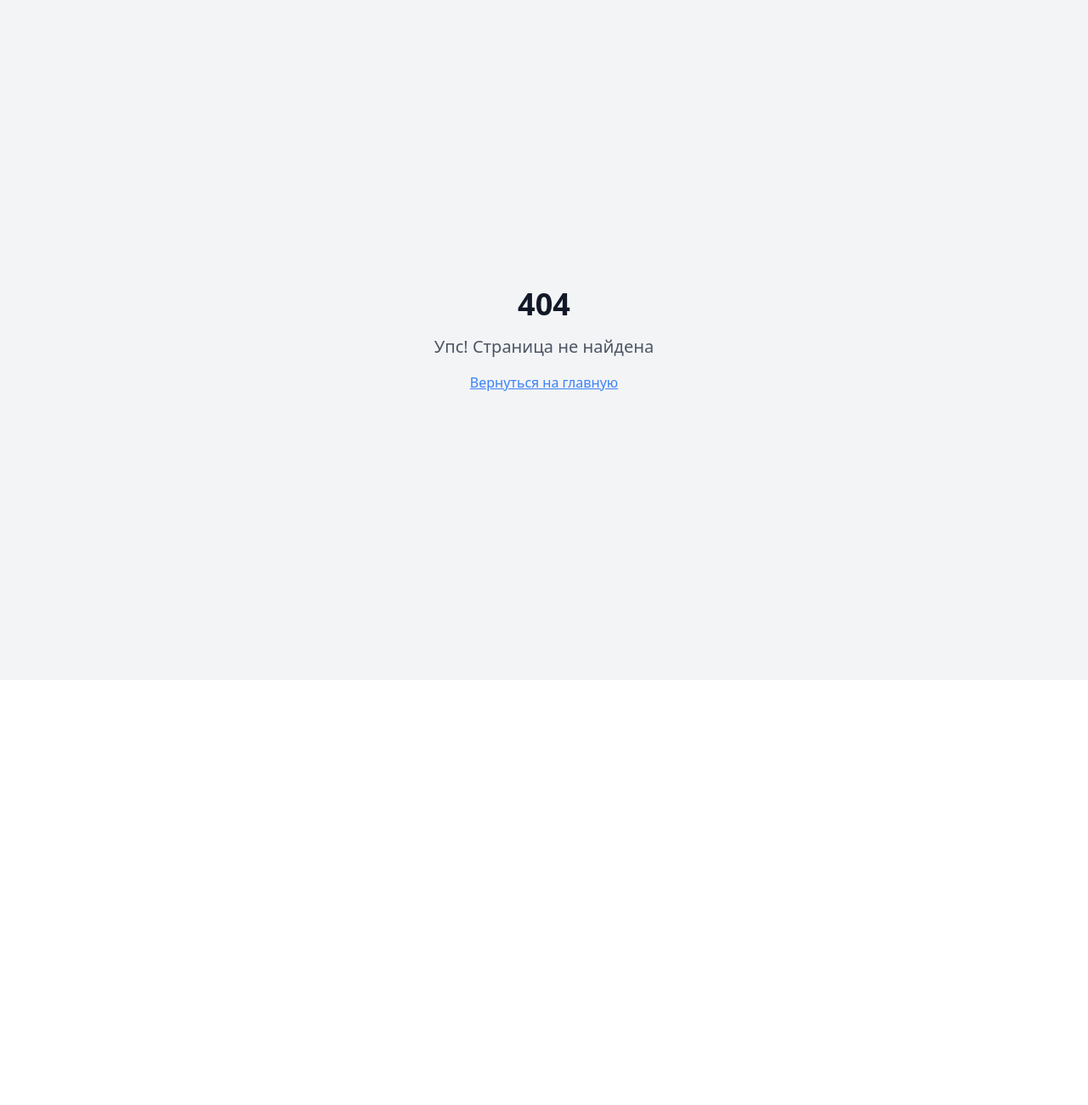
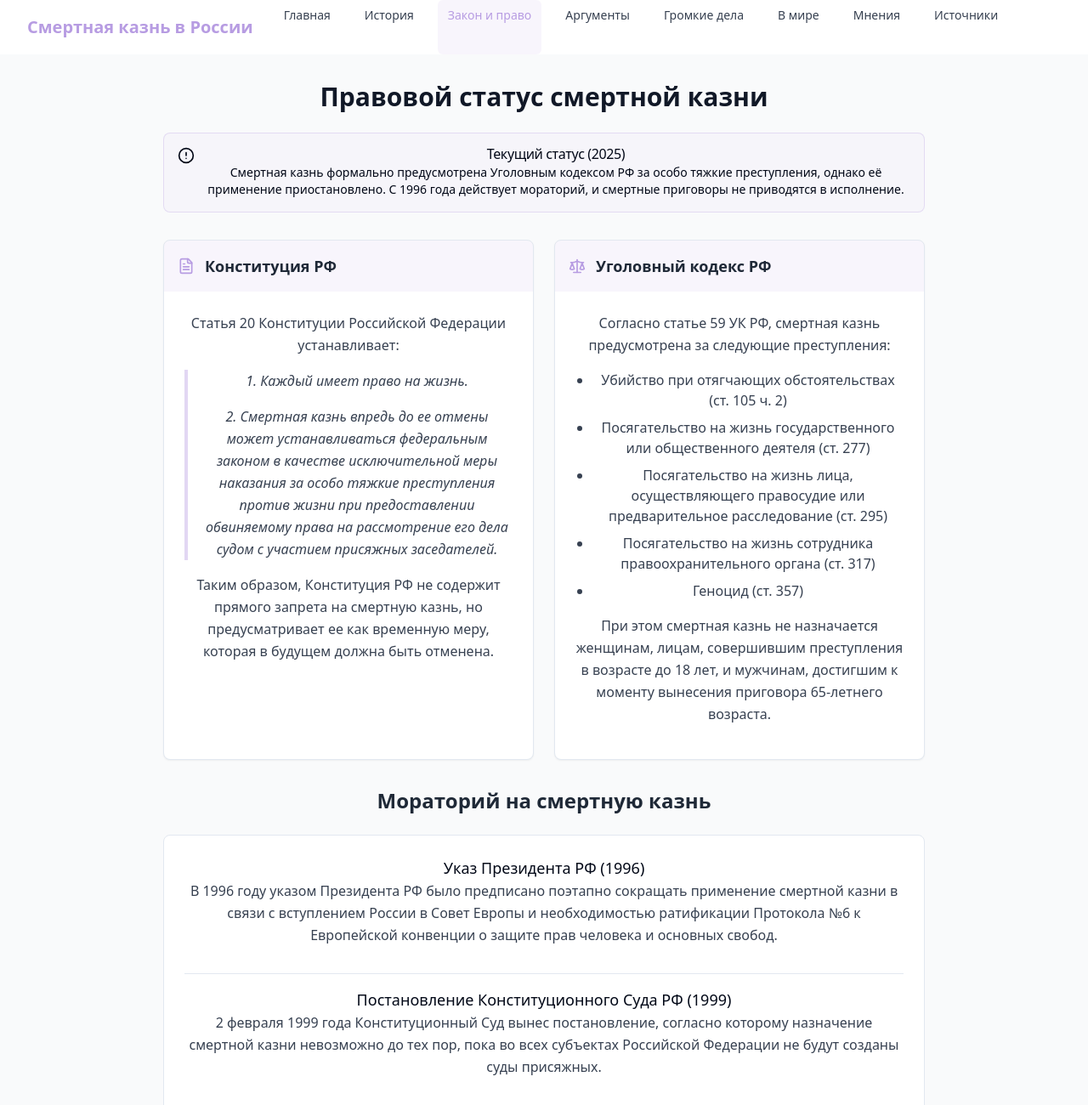
Before and after one commit to dyachenko-52/death-penalty-russia, a React (Vite) app: page /law in a window 1280 px wide. Before the commit this address had no page. Shown: the top 1300 px of the page at 85% size. Before the commit the page ends 800 px from the top, so only its background shows below. Built offline with nearby package versions, Linux system fonts and the light colour scheme.

Commit message:
Мораторий на смертную казнь в РФ

```diff
--- a/src/App.tsx
+++ b/src/App.tsx
@@ -2,6 +2,7 @@
 import { BrowserRouter as Router, Routes, Route } from 'react-router-dom';
 import Index from './pages/Index';
 import History from './pages/History';
+import Law from './pages/Law';
 import NotFound from './pages/NotFound';
 import './App.css';
 
@@ -11,6 +12,7 @@ function App() {
       <Routes>
         <Route path="/" element={<Index />} />
         <Route path="/history" element={<History />} />
+        <Route path="/law" element={<Law />} />
         <Route path="*" element={<NotFound />} />
       </Routes>
     </Router>
--- a/src/components/ui/alert.tsx
+++ b/src/components/ui/alert.tsx
@@ -1,3 +1,4 @@
+
 import * as React from "react"
 import { cva, type VariantProps } from "class-variance-authority"
 
--- a/src/components/ui/icon.tsx
+++ b/src/components/ui/icon.tsx
@@ -1,28 +1,44 @@
-import React from 'react';
-import * as LucideIcons from 'lucide-react';
-import { LucideProps } from 'lucide-react';
 
-interface IconProps extends LucideProps {
+import React from "react";
+import { LucideProps } from "lucide-react";
+import * as LucideIcons from "lucide-react";
+import { cn } from "@/lib/utils";
+
+export interface IconProps extends LucideProps {
   name: string;
   fallback?: string;
 }
 
-const Icon: React.FC<IconProps> = ({ name, fallback = 'CircleAlert', ...props }) => {
-  const IconComponent = (LucideIcons as Record<string, React.FC<LucideProps>>)[name];
+const Icon = React.forwardRef<SVGSVGElement, IconProps>(
+  ({ name, fallback, className, ...props }, ref) => {
+    const getIcon = () => {
+      const iconName = name.endsWith("Icon") ? name : `${name}Icon`;
 
-  if (!IconComponent) {
-    // Если иконка не найдена, используем fallback иконку
-    const FallbackIcon = (LucideIcons as Record<string, React.FC<LucideProps>>)[fallback];
+      // @ts-ignore - dynamic access to named exports
+      const LucideIcon = LucideIcons[name] || LucideIcons[iconName];
 
-    // Если даже fallback не найден, возвращаем пустой span
-    if (!FallbackIcon) {
-      return <span className="text-xs text-gray-400">[icon]</span>;
-    }
+      if (LucideIcon) {
+        return <LucideIcon className={cn(className)} ref={ref} {...props} />;
+      }
 
-    return <FallbackIcon {...props} />;
+      if (fallback) {
+        const FallbackIcon =
+          // @ts-ignore - dynamic access to named exports
+          LucideIcons[fallback] || LucideIcons[`${fallback}Icon`];
+
+        if (FallbackIcon) {
+          return <FallbackIcon className={cn(className)} ref={ref} {...props} />;
+        }
+      }
+
+      // Default fallback icon if nothing else works
+      return <LucideIcons.HelpCircleIcon className={cn(className)} ref={ref} {...props} />;
+    };
+
+    return getIcon();
   }
+);
 
-  return <IconComponent {...props} />;
-};
+Icon.displayName = "Icon";
 
 export default Icon;
--- a/src/components/ui/separator.tsx
+++ b/src/components/ui/separator.tsx
@@ -1,3 +1,4 @@
+
 import * as React from "react"
 import * as SeparatorPrimitive from "@radix-ui/react-separator"
 
--- /dev/null
+++ b/src/pages/Law.tsx
@@ -0,0 +1,139 @@
+
+import PageLayout from '@/components/PageLayout';
+import { Card, CardContent } from '@/components/ui/card';
+import { Separator } from '@/components/ui/separator';
+import { AlertCircle, Scale, FileText, GavelIcon } from 'lucide-react';
+import { Alert, AlertDescription, AlertTitle } from '@/components/ui/alert';
+import Icon from '@/components/ui/icon';
+
+const Law = () => {
+  return (
+    <PageLayout>
+      <div className="animate-fade-in max-w-4xl mx-auto">
+        <h1>Правовой статус смертной казни</h1>
+
+        <Alert className="mb-8 border-primary/30 bg-primary/5">
+          <Icon name="AlertCircle" className="h-5 w-5" />
+          <AlertTitle className="font-medium">Текущий статус (2025)</AlertTitle>
+          <AlertDescription>
+            Смертная казнь формально предусмотрена Уголовным кодексом РФ за особо тяжкие преступления,
+            однако её применение приостановлено. С 1996 года действует мораторий, и смертные приговоры
+            не приводятся в исполнение.
+          </AlertDescription>
+        </Alert>
+
+        <div className="grid gap-6 md:grid-cols-2 mb-8">
+          <Card className="overflow-hidden">
+            <div className="bg-primary/10 p-4 flex items-center gap-3">
+              <Icon name="FileText" className="text-primary h-5 w-5" />
+              <h2 className="font-semibold text-lg m-0">Конституция РФ</h2>
+            </div>
+            <CardContent className="pt-6">
+              <p>
+                Статья 20 Конституции Российской Федерации устанавливает:
+              </p>
+              <blockquote className="border-l-4 border-primary/40 pl-4 italic my-4">
+                <p>1. Каждый имеет право на жизнь.</p>
+                <p>2. Смертная казнь впредь до ее отмены может устанавливаться федеральным законом в качестве исключительной меры наказания за особо тяжкие преступления против жизни при предоставлении обвиняемому права на рассмотрение его дела судом с участием присяжных заседателей.</p>
+              </blockquote>
+              <p>
+                Таким образом, Конституция РФ не содержит прямого запрета на смертную казнь,
+                но предусматривает ее как временную меру, которая в будущем должна быть отменена.
+              </p>
+            </CardContent>
+          </Card>
+
+          <Card className="overflow-hidden">
+            <div className="bg-primary/10 p-4 flex items-center gap-3">
+              <Icon name="Scale" className="text-primary h-5 w-5" />
+              <h2 className="font-semibold text-lg m-0">Уголовный кодекс РФ</h2>
+            </div>
+            <CardContent className="pt-6">
+              <p>
+                Согласно статье 59 УК РФ, смертная казнь предусмотрена за следующие преступления:
+              </p>
+              <ul className="my-4">
+                <li>Убийство при отягчающих обстоятельствах (ст. 105 ч. 2)</li>
+                <li>Посягательство на жизнь государственного или общественного деятеля (ст. 277)</li>
+                <li>Посягательство на жизнь лица, осуществляющего правосудие или предварительное расследование (ст. 295)</li>
+                <li>Посягательство на жизнь сотрудника правоохранительного органа (ст. 317)</li>
+                <li>Геноцид (ст. 357)</li>
+              </ul>
+              <p>
+                При этом смертная казнь не назначается женщинам, лицам, совершившим преступления в возрасте до 18 лет,
+                и мужчинам, достигшим к моменту вынесения приговора 65-летнего возраста.
+              </p>
+            </CardContent>
+          </Card>
+        </div>
+
+        <div className="space-y-6 mb-8">
+          <h2>Мораторий на смертную казнь</h2>
+          <div className="rounded-lg border p-6 bg-card">
+            <div className="flex flex-col gap-4">
+              <div>
+                <h3 className="text-lg font-medium">Указ Президента РФ (1996)</h3>
+                <p>
+                  В 1996 году указом Президента РФ было предписано поэтапно сокращать применение смертной казни
+                  в связи с вступлением России в Совет Европы и необходимостью ратификации Протокола №6
+                  к Европейской конвенции о защите прав человека и основных свобод.
+                </p>
+              </div>
+
+              <Separator />
+
+              <div>
+                <h3 className="text-lg font-medium">Постановление Конституционного Суда РФ (1999)</h3>
+                <p>
+                  2 февраля 1999 года Конституционный Суд вынес постановление, согласно которому
+                  назначение смертной казни невозможно до тех пор, пока во всех субъектах Российской Федерации
+                  не будут созданы суды присяжных.
+                </p>
+              </div>
+
+              <Separator />
+
+              <div>
+                <h3 className="text-lg font-medium">Определение Конституционного Суда РФ (2009)</h3>
+                <p>
+                  19 ноября 2009 года Конституционный Суд уточнил, что положения его постановления 1999 года
+                  сохраняют силу и после создания судов присяжных во всех субъектах РФ.
+                  Суд признал, что в России сложился "конституционно-правовой режим, в рамках которого
+                  происходит необратимый процесс, направленный на отмену смертной казни".
+                </p>
+              </div>
+
+              <Separator />
+
+              <div>
+                <h3 className="text-lg font-medium">Статус после выхода из Совета Европы (2022)</h3>
+                <p>
+                  Несмотря на выход России из Совета Европы в 2022 году, мораторий на смертную казнь
+                  официально не отменён. Существующий правовой режим продолжает действовать на основании
+                  ранее принятых постановлений Конституционного Суда РФ.
+                </p>
+              </div>
+            </div>
+          </div>
+        </div>
+
+        <div className="bg-muted p-6 rounded-lg">
+          <h2>Международно-правовой аспект</h2>
+          <p>
+            Протокол №6 к Европейской конвенции о защите прав человека и основных свобод,
+            отменяющий смертную казнь в мирное время, был подписан Россией в 1997 году,
+            но так и не был ратифицирован. Более строгий Протокол №13, полностью отменяющий
+            смертную казнь при любых обстоятельствах, Россия не подписывала.
+          </p>
+          <p>
+            В 2022 году после выхода из Совета Европы Россия больше не связана обязательством
+            по ратификации этих протоколов, однако действие моратория поддерживается внутренним
+            законодательством и сложившейся правовой традицией.
+          </p>
+        </div>
+      </div>
+    </PageLayout>
+  );
+};
+
+export default Law;
```
